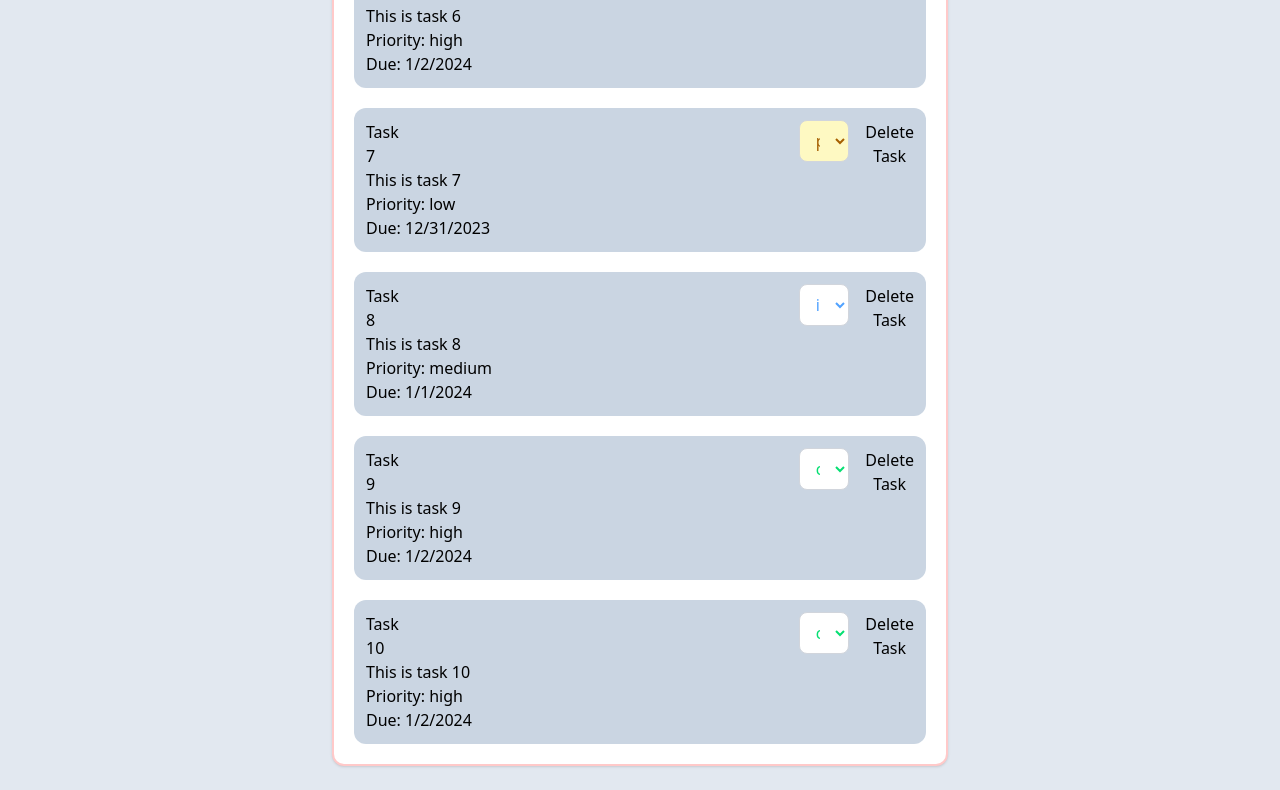
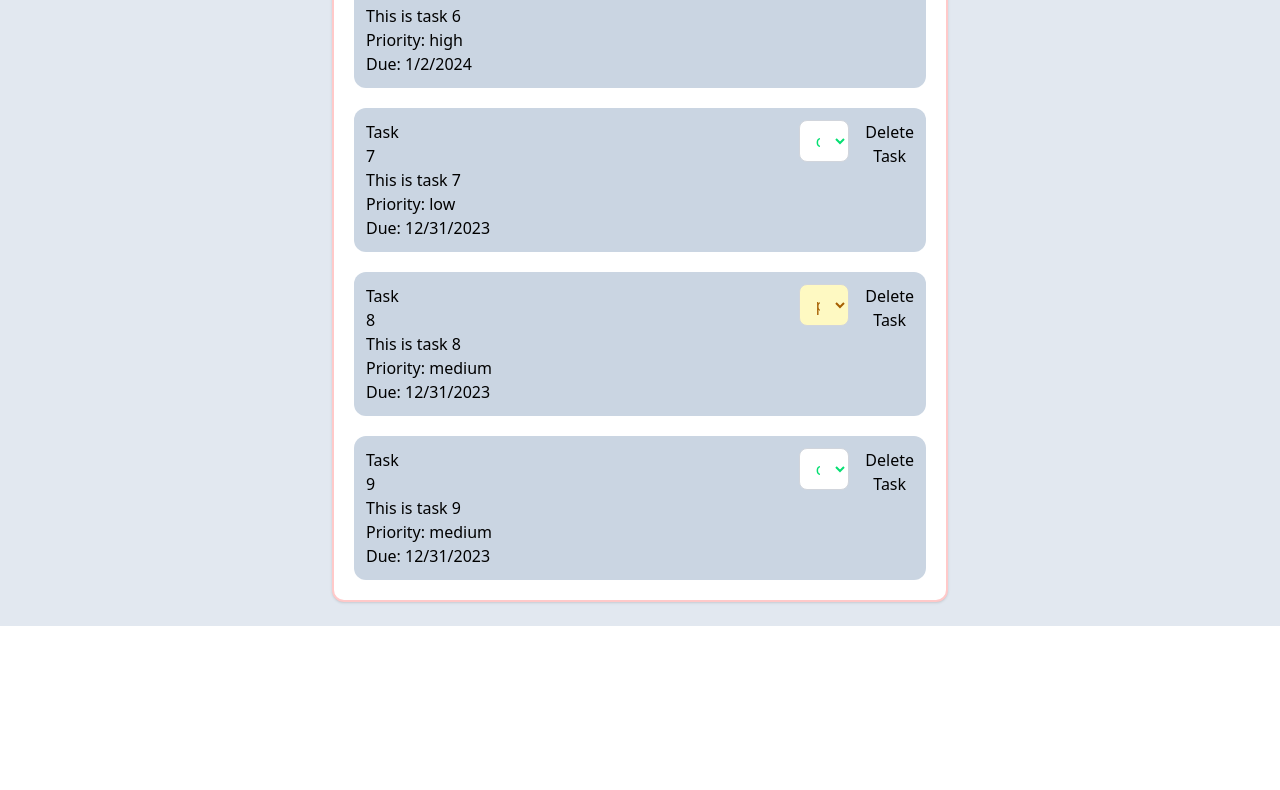
Before and after one commit to rhundal/lab_9_3, a React (Vite) app in the folder task-manager/: page / in a window 1280 px wide. Shown: the part 1081-1871 px from the top of the page. After the commit the page ends 1707 px from the top, so only its background shows below. Built offline with nearby package versions, Linux system fonts and the light colour scheme.

Commit message:
1. remove duplicate id in task 2. corrected data set to have all combinations 3. fixed bug in TaskFilter component - functions (handleStatusChange, handlePriorityChange)

```diff
--- a/task-manager/src/App.tsx
+++ b/task-manager/src/App.tsx
@@ -41,11 +41,11 @@ function App() {
       dueDate: "1/2/2024",
     },
     {
-      id: "1",
+      id: "4",
       title: "Task 4",
       description: "This is task 4",
       status: "pending",
-      priority: "low",
+      priority: "high",
       dueDate: "12/31/2023",
     },
     {
@@ -53,14 +53,14 @@ function App() {
       title: "Task 5",
       description: "This is task 5",
       status: "in-progress",
-      priority: "medium",
+      priority: "low",
       dueDate: "1/1/2024",
     },
     {
       id: "6",
       title: "Task 6",
       description: "This is task 6",
-      status: "completed",
+      status: "in-progress",
       priority: "high",
       dueDate: "1/2/2024",
     },
@@ -68,7 +68,7 @@ function App() {
       id: "7",
       title: "Task 7",
       description: "This is task 7",
-      status: "pending",
+      status: "completed",
       priority: "low",
       dueDate: "12/31/2023",
     },
@@ -76,31 +76,24 @@ function App() {
       id: "8",
       title: "Task 8",
       description: "This is task 8",
-      status: "in-progress",
+      status: "pending",
       priority: "medium",
-      dueDate: "1/1/2024",
+      dueDate: "12/31/2023",
     },
     {
       id: "9",
       title: "Task 9",
       description: "This is task 9",
       status: "completed",
-      priority: "high",
-      dueDate: "1/2/2024",
-    },
-    {
-      id: "10",
-      title: "Task 10",
-      description: "This is task 10",
-      status: "completed",
-      priority: "high",
-      dueDate: "1/2/2024",
+      priority: "medium",
+      dueDate: "12/31/2023",
     },
   ];
 
   const [tasks, setTasks] = useState<Task[]>(tasksArray);
 
   function onStatusChangeFunction(taskId: string, newStatus: TaskStatus) {
+    // setTasks(tasksArray);
     let selectedTask = tasks.find((task) => task.id === taskId);
     if (!selectedTask) return;
 
--- a/task-manager/src/components/TaskFilter/TaskFilter.tsx
+++ b/task-manager/src/components/TaskFilter/TaskFilter.tsx
@@ -25,7 +25,7 @@ export default function TaskFilter(props: TaskFilterProps) {
   ]);
 
   const [currentStatus, setCurrentStatus] = useState<TaskStatus>("pending");
-  const [currentPriority, setCurrentPriority] = useState<string>("low");
+  const [currentPriority, setCurrentPriority] = useState<string>("");
 
   function handleStatusChange(e: React.ChangeEvent<HTMLSelectElement>) {
     const newStatus = e.target.value as TaskStatus;
--- a/task-manager/src/components/TaskList/TaskList.tsx
+++ b/task-manager/src/components/TaskList/TaskList.tsx
@@ -6,6 +6,8 @@ import { useState } from "react";
 
 export default function TaskList(props: TaskListProps) {
   let tasksArrayReceived = props.tasks;
+  console.log("from TaskList Component");
+  console.log(tasksArrayReceived);
   let onStatusChange = props.onStatusChange;
   let onDeleteFunc = props.onDelete;
 
@@ -18,6 +20,8 @@ export default function TaskList(props: TaskListProps) {
   }
 
   const visibleTasks = tasksArrayReceived.filter((task) => {
+    console.log("current filters from TaskList: ", currentFilters);
+
     if (currentFilters.status && task.status !== currentFilters.status) {
       return false;
     }
```
